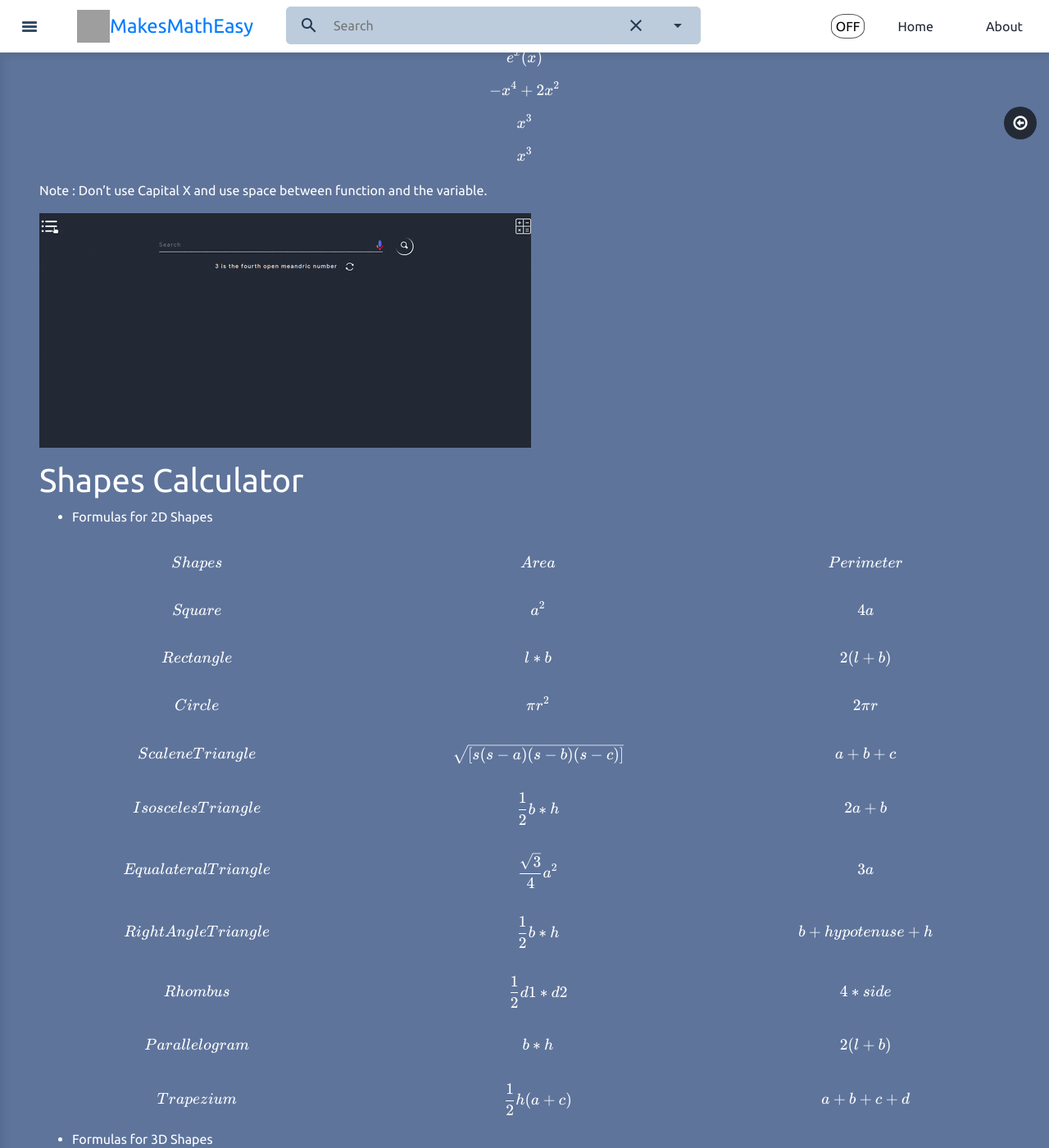
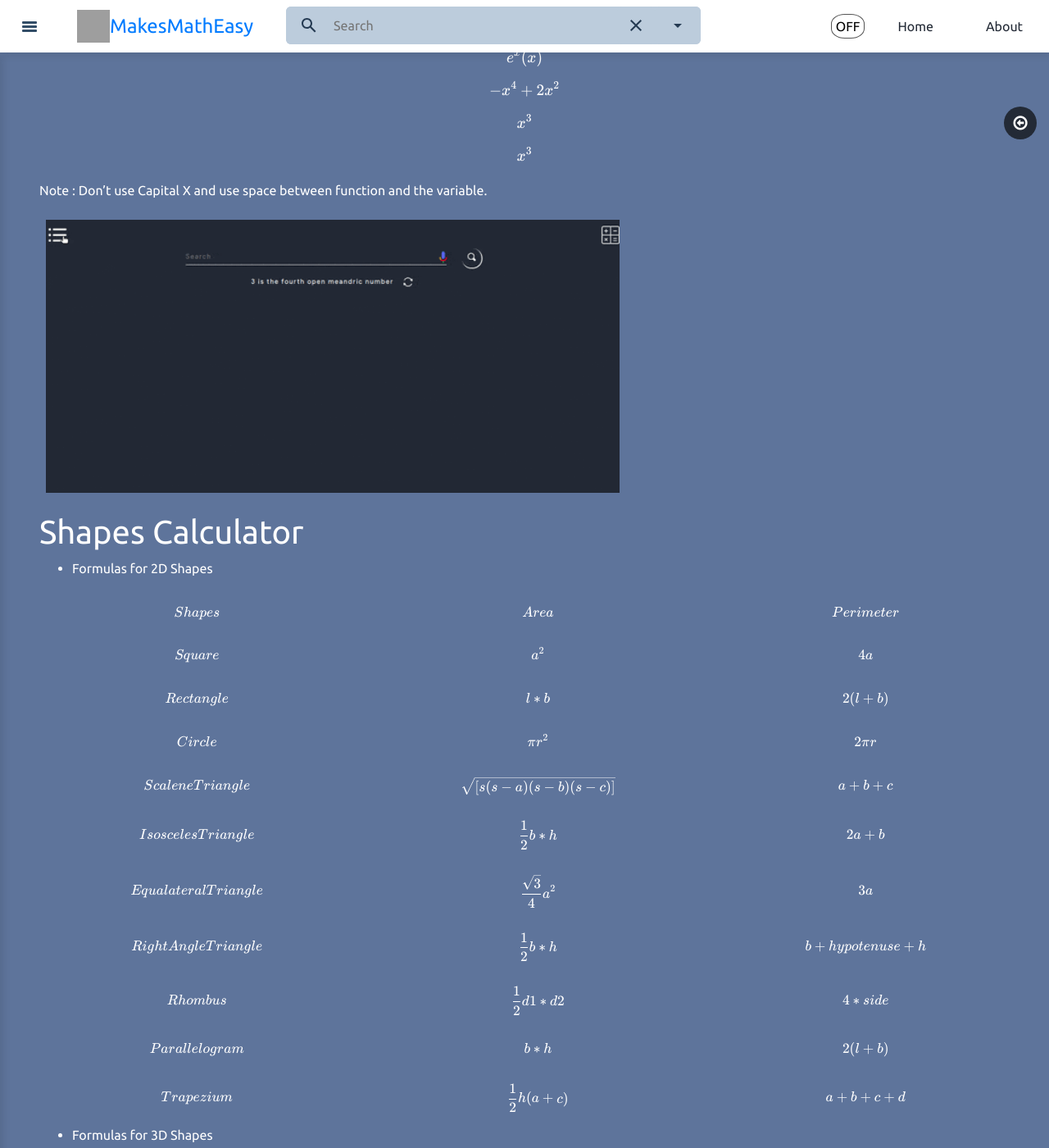
Before and after one commit to makesmatheasy/makesmatheasy-documentation, a Jekyll site: the page built from docs/Graphs_and_Shapes.md, in a window 1280 px wide and 1400 px high, scrolled down 480 px. Shown: the whole window at 82% size. Built offline with Jekyll 4.4.1, drawn with Linux system fonts in a browser that asks for light colours; nearby versions of some CDN libraries; grey boxes are pictures that could not be loaded.

Commit message:
Graphs and shapes made responsive (#46)

```diff
--- a/docs/Graphs_and_Shapes.md
+++ b/docs/Graphs_and_Shapes.md
@@ -18,12 +18,12 @@
  </p>
 > Note :  Don't use Capital X and use space between function and the variable.
 
-![Plot Graph](../public/gifs/Plot_graph.gif)
+![Plot Graph](../public/gifs/Plot_graph.gif){:#graphs-edit}
 
 
 # Shapes Calculator
 - Formulas for 2D Shapes
-<table style="width:100%">
+<table style="width:100%" class="small-2">
   <tr>
     <th>$$Shapes$$</th>
     <th>$$Area$$</th>
@@ -82,7 +82,7 @@
 </table>
 
 - Formulas for 3D Shapes
-<table style="width:100%">
+<table style="width:100%" class="small-2">
   <tr>
     <th>$$Shapes$$</th>
     <th>$$Volume$$</th>
@@ -129,4 +129,4 @@
 
 - This tool can be used to find all the necessary values of any shape, below is a working demo.
 
-![Shapes](../public/gifs/Shapes_cal.gif)
+![Shapes](../public/gifs/Shapes_cal.gif){:#graphs-edit}
--- a/public/css/style.css
+++ b/public/css/style.css
@@ -389,7 +389,7 @@
 	max-width: 700px;
 	margin: 1rem;
 }
-.small-1{
+.small-1 , .small-2{
 	font-size: 0.6rem;
 }
 @media only screen and (max-width:445px) {
@@ -397,22 +397,17 @@
 		padding: 1rem;
 		font-size: 0.7rem;
 	}
-	.small-1{
+	.small-1 , .small-2{
 		font-size: 0.4rem;
 	}
 }
-#trigo-edit{
+#graphs-edit{
 	width: 100%;
 	max-width: 700px;
 	margin: 0.5rem;
 }
-.trigo{
-	height:auto;
-    width:100%;
-	max-width:540px;
+@media only screen and (min-width:768px) {
+	.small-2{
+		font-size: 0.9rem;
+	}
 }
-#calc-edit{
-	width: 100%;
-	max-width: 700px;
-	margin: 0.5rem;
-}
```
